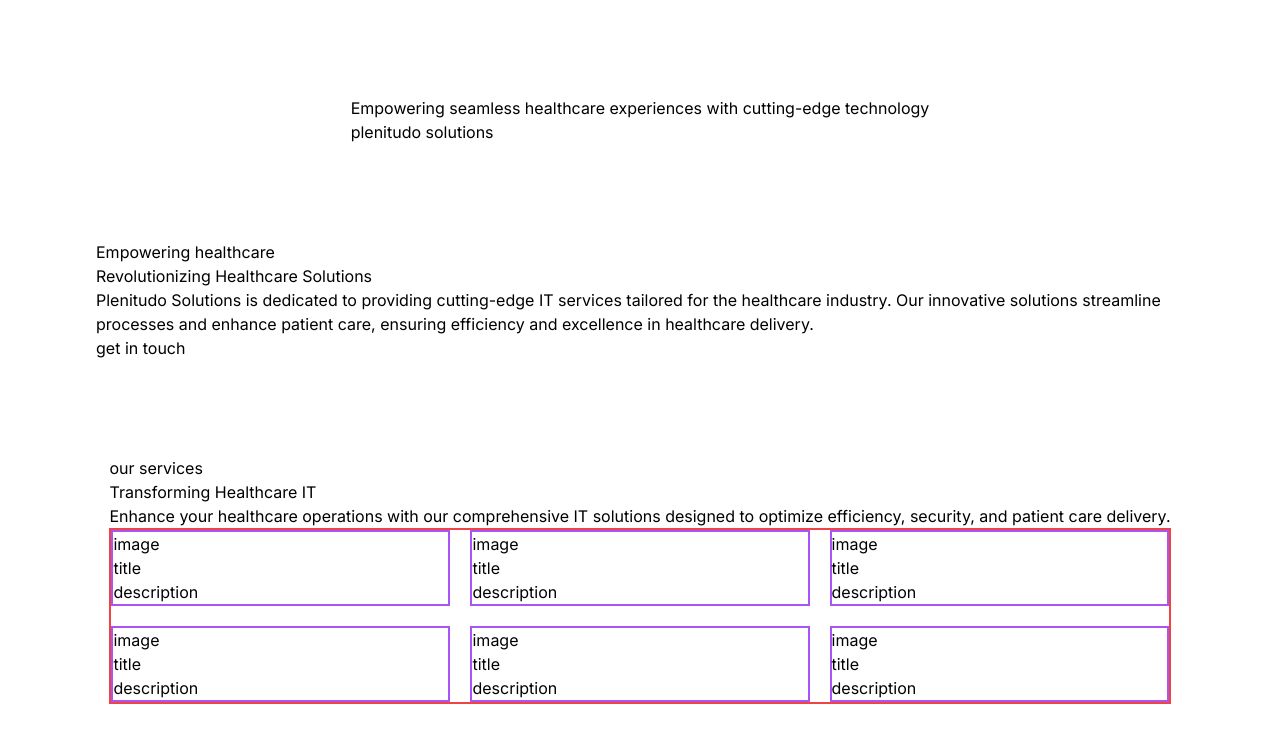
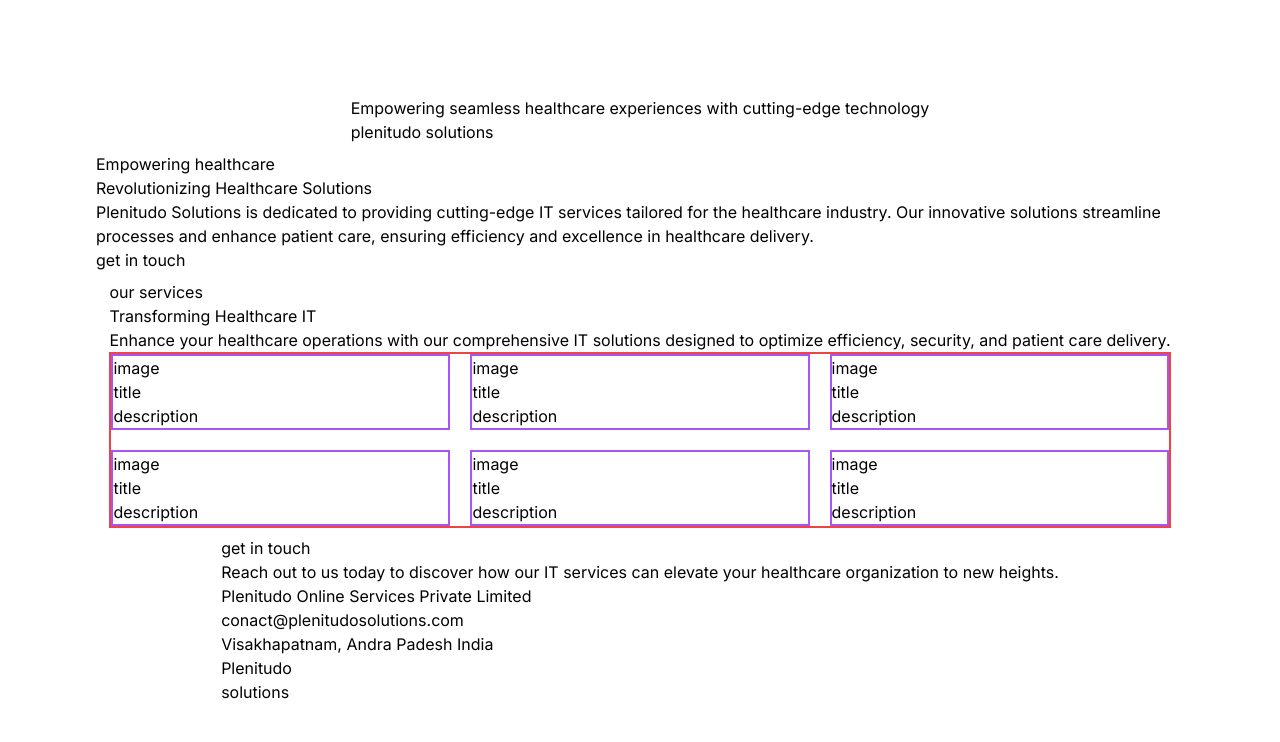
Before and after one commit to Sandeep-DSK/PlenitudoWebsite, a Next.js app: page / in a window 1280 px wide. Shown: the top 742 px of the page. Built offline with nearby package versions, Linux system fonts and the light colour scheme.

Commit message:
added contact section information

```diff
--- a/app/page.tsx
+++ b/app/page.tsx
@@ -6,6 +6,7 @@
         <div>Empowering seamless healthcare experiences with cutting-edge technology</div>
         <div>plenitudo solutions</div>
       </div>
+
       {/* about */}
       <div>
         <div>Empowering healthcare</div>
@@ -17,6 +18,7 @@
         </p>
         <button>get in touch</button>
       </div>
+
       {/* services */}
       <div>
         <div>our services</div>
@@ -58,6 +60,19 @@
           </div>
         </div>
       </div>
+
+      {/* contact */}
+      <div>
+        <div>get in touch</div>
+        <div>
+          Reach out to us today to discover how our IT services can elevate your healthcare organization to new heights.
+        </div>
+        <div>Plenitudo Online Services Private Limited</div>
+        <div>conact@plenitudosolutions.com</div>
+        <div>Visakhapatnam, Andra Padesh India</div>
+        <div>Plenitudo</div>
+        <div>solutions</div>
+      </div>
     </main>
   );
 }
```
